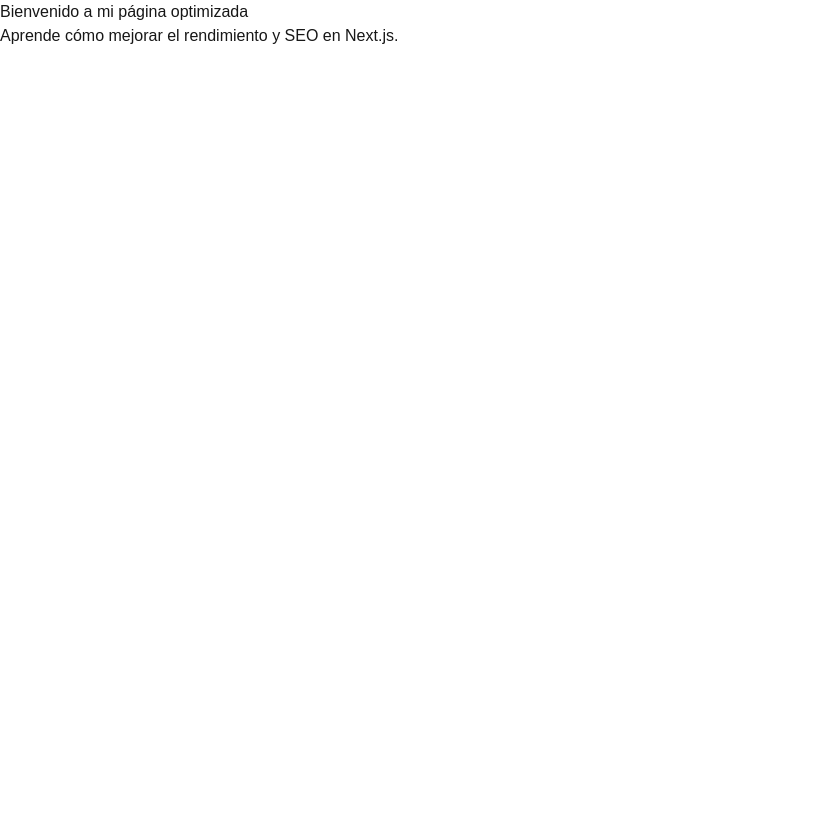
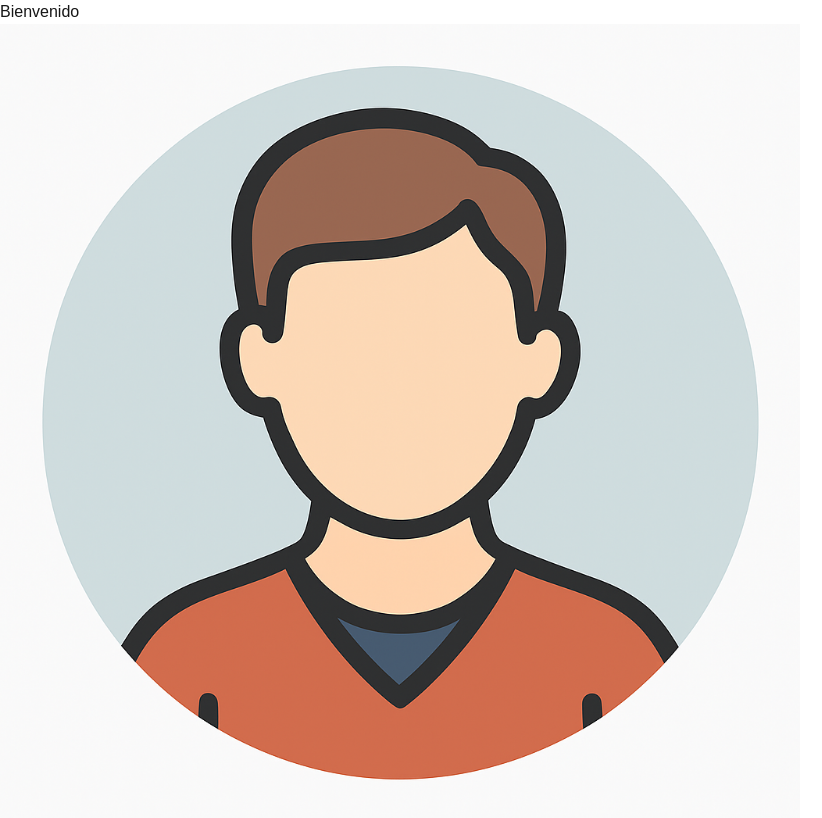
Before and after one commit to Richi110899/Lab_14_dawa, a Next.js app: page / in a window 1280 px wide. Shown: the top 818 px of the page, without its empty margins (0-822 px from the left). Built offline with nearby package versions, Linux system fonts and the light colour scheme.

Commit message:
Treceavo commit

```diff
--- a/pages/index.js
+++ b/pages/index.js
@@ -1,45 +1,16 @@
-// Importa el componente 'Head' de Next.js, que permite insertar contenido dentro del <head> del HTML
-import Head from "next/head";
+import Image from "next/image";
 
-// Componente principal de la página, que se exporta por defecto
 export default function Home() {
   return (
     <>
-      {/* Head permite agregar metaetiquetas y título a la página */}
-      <Head>
-        {/* Título que aparecerá en la pestaña del navegador */}
-        <title>Mi Sitio Optimizado - Home</title>
-
-        {/* Meta descripción que ayuda al SEO (aparece en los resultados de búsqueda) */}
-        <meta
-          name="description"
-          content="Aprende sobre optimización SEO y rendimiento en Next.js."
-        />
-
-        {/* Palabras clave relevantes para buscadores */}
-        <meta name="keywords" content="Next.js, SEO, optimización web" />
-
-        {/* Metaetiquetas para Open Graph (para compartir en redes sociales como Facebook) */}
-        <meta property="og:title" content="Mi Sitio Optimizado" />
-        <meta
-          property="og:description"
-          content="Descubre técnicas avanzadas para mejorar tu web con Next.js."
-        />
-
-        {/* Imagen que se mostrará cuando se comparta la página en redes sociales */}
-        <meta property="og:image" content="/images/seo-image.png" />
-
-        {/* Tipo de contenido (en este caso, un sitio web) */}
-        <meta property="og:type" content="website" />
-        <meta
-          name="google-site-verification"
-          content="googlee66880d960ff967c"
-        />
-      </Head>
-
-      {/* Contenido visible de la página */}
-      <h1>Bienvenido a mi página optimizada</h1>
-      <p>Aprende cómo mejorar el rendimiento y SEO en Next.js.</p>
+      <h1>Bienvenido</h1>
+      <Image
+        src="/images/seo-image.png"
+        width={800}
+        height={400}
+        alt="Ejemplo de imagen optimizada"
+        priority
+      />
     </>
   );
 }
```
